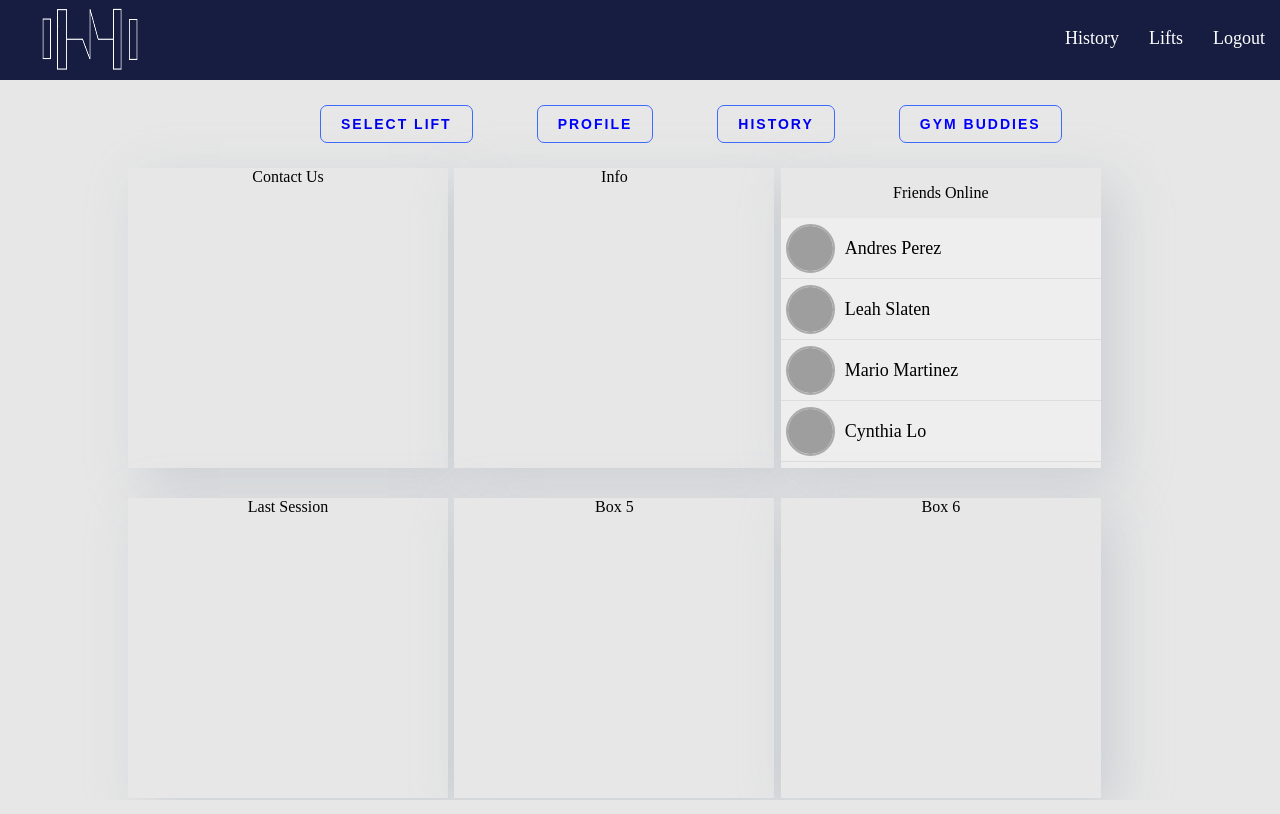
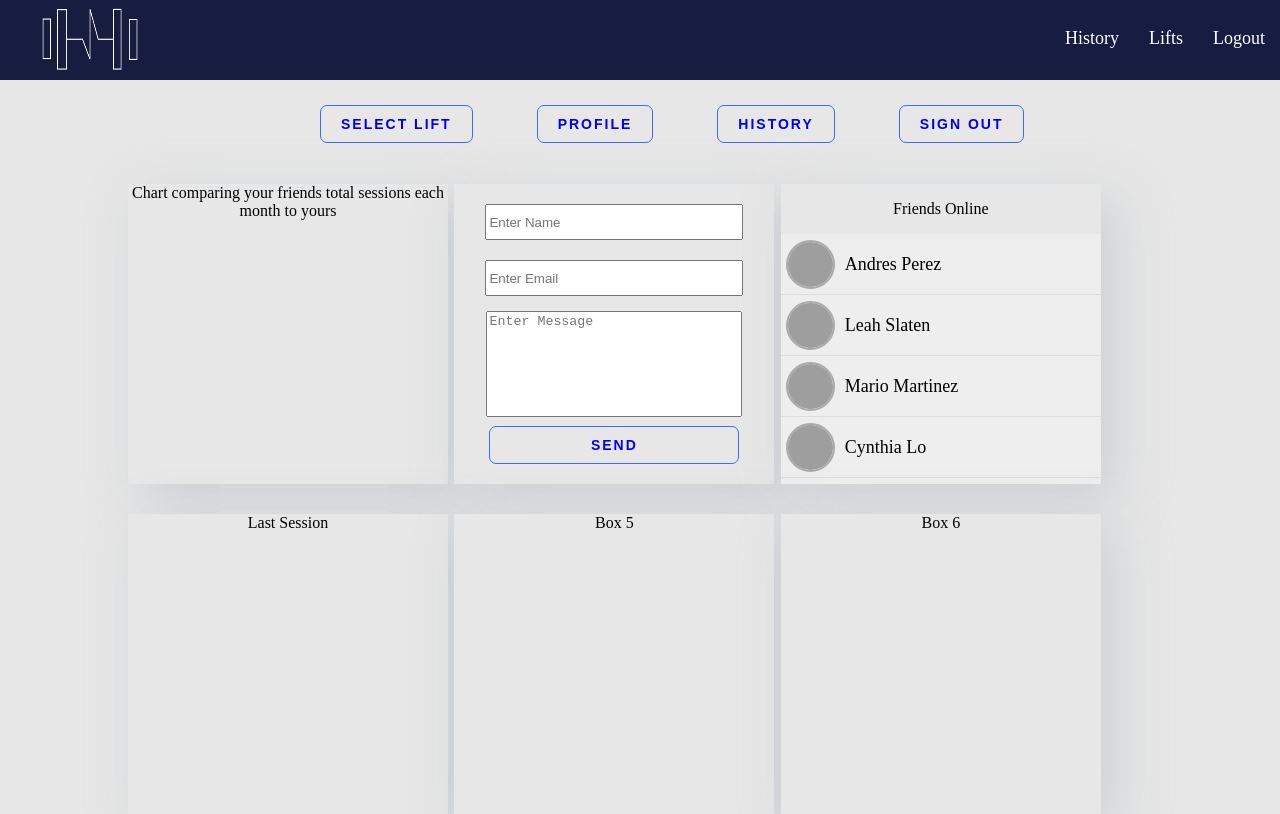
Before and after one commit to MarkByrneDKIT/GymVision, a React (Create React App) app in the folder app/: page / in a window 1280 px wide. Built offline with nearby package versions, Linux system fonts and the light colour scheme; grey boxes are pictures that could not be loaded.

Commit message:
Feature: Contact form added to homepage.

```diff
--- a/app/src/App.js
+++ b/app/src/App.js
@@ -30,7 +30,7 @@ function App() {
         <Route path="/" element={<Homepage />}/>
         <Route path="/shoulderpress" element={<ShoulderPress />}/>
         <Route path="/history" element={<History />}/>
-        <Route path="/session" element={<History />}/>
+        <Route path="/session" element={<Session />}/>
         <Route path="/historySession" element={<HistorySession />}/>
       </Routes>
      </Router>
--- /dev/null
+++ b/app/src/components/contactForm/contactForm.css
@@ -0,0 +1,32 @@
+.contactForm{
+    height: 100%;
+    width: 100%;
+    border-style: hidden;
+}
+
+.contactButton{
+    position: relative;
+    top: 60px;
+    width: 250px;
+}
+
+.name-input{
+    position: relative;
+    top: 20px;
+    height: 30px;
+    width: 250px;
+}
+.email-input{
+    position: relative;
+    top: 40px;
+    height: 30px;
+    width: 250px;
+}
+.message-input{
+    position: relative;
+    top: 55px;
+    left: 0px;
+    width: 250px;
+    height: 100px;
+    resize: none;
+}
--- /dev/null
+++ b/app/src/components/contactForm/contactForm.jsx
@@ -0,0 +1,27 @@
+import React from 'react'
+import './contactForm.css'
+
+const ContactForm = () => {
+  const [formStatus, setFormStatus] = React.useState('Send')
+  const onSubmit = (e) => {
+    e.preventDefault()
+    setFormStatus('Submitting...')
+    const { name, email, message } = e.target.elements
+    let conFom = {
+      name: name.value,
+      email: email.value,
+      message: message.value,
+    }
+    console.log(conFom)
+  }
+  return (
+
+      <form className="contactForm"onSubmit={onSubmit}>
+          <input className="name-input" type="text" id="name" required placeholder='Enter Name'/>
+          <input className="email-input" type="email" id="email" required placeholder='Enter Email' />
+          <textarea className="message-input" id="message" required placeholder='Enter Message'/>
+        <button className="contactButton" type="submit">{formStatus}</button>
+      </form>
+  )
+}
+export default ContactForm
--- a/app/src/pages/homepage.jsx
+++ b/app/src/pages/homepage.jsx
@@ -4,20 +4,23 @@ import axios from "axios";
 import { useNavigate } from "react-router";
 import { Link } from 'react-router-dom';
 import Navbar from '../components/Navbar/Navbar'
+import ContactForm from "../components/contactForm/contactForm";
+
 
 export default function Homepage() {
     return (
         <div className="container">
             <Navbar/>
             <button id="buttonOne"><a href='/liftSelection'>Select Lift</a></button>
-            <button id="buttonTwo"><a>Profile</a></button>
+            <button id="buttonTwo"><a href='/profile'>Profile</a></button>
             <button id="buttonThree"><a href='/history'>History</a></button>
-            <button id="buttonFour"><a>Gym Buddies</a></button>
+            <button id="buttonFour"><a href='/login'>Sign Out</a></button>
             <div id="boxOne">
-                Contact Us
+                <p>Chart comparing your friends total sessions each month to yours</p>
+
             </div>
             <div id="boxTwo">
-                Info
+                <ContactForm/>
             </div>
             <div id="boxThree">
                 <p>Friends Online</p>
--- a/app/src/pages/login/login.jsx
+++ b/app/src/pages/login/login.jsx
@@ -24,7 +24,7 @@ export default function Login() {
       console.log(user);
     return (
         <div>
-        <Link to="/register"><img id="homeButton" src={homeIcon2} alt={"homeIcon2"} href=""/>  </Link>
+        <Link to="/"><img id="homeButton" src={homeIcon2} alt={"homeIcon2"} href=""/>  </Link>
 
           <h3 className="loginLogo"></h3>
 
```
Also changed, not shown: app/src/components/numSessionsChart/numSessionsChart.css (added), app/src/components/numSessionsChart/numSessionsChart.jsx (added).
